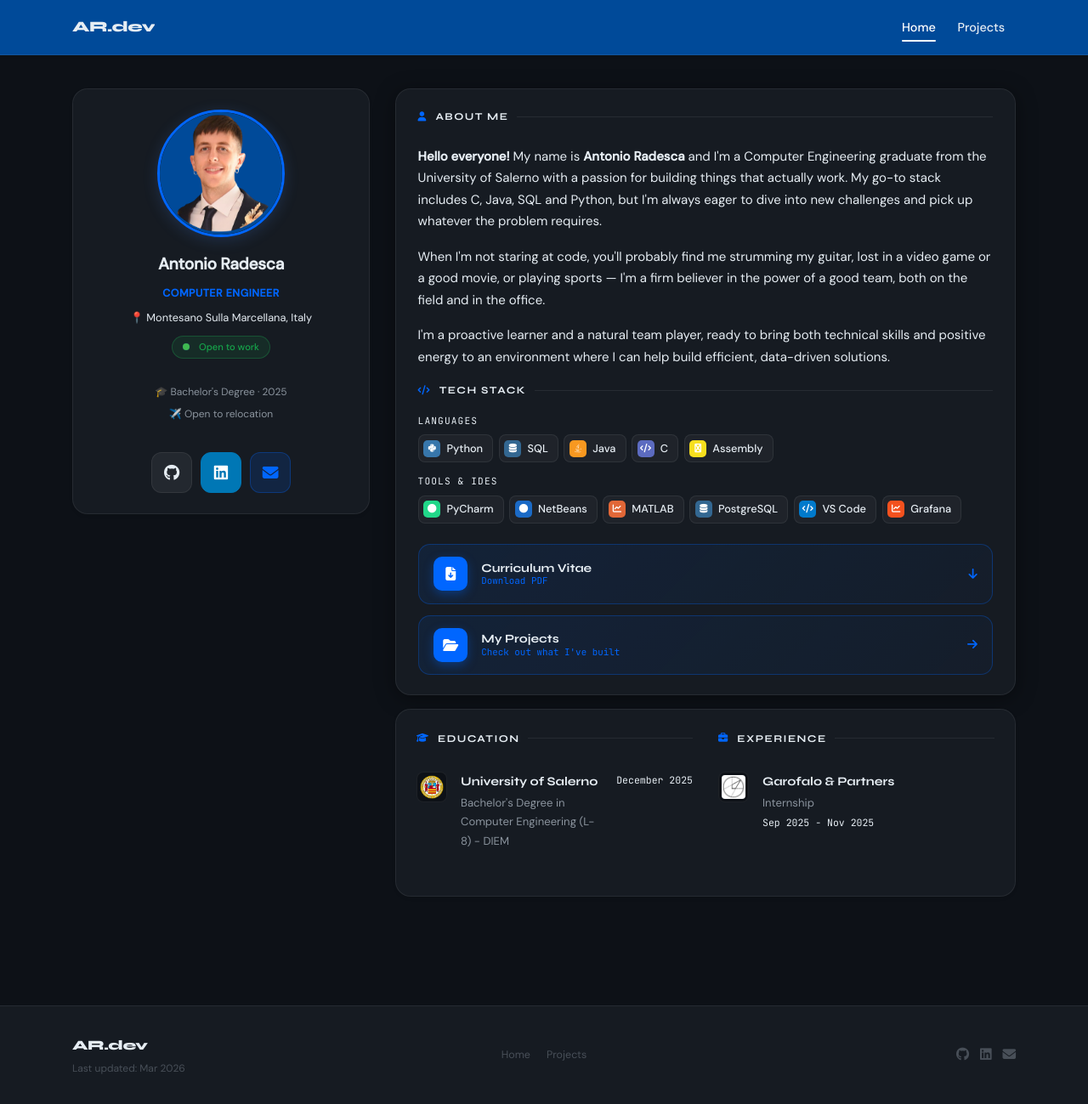
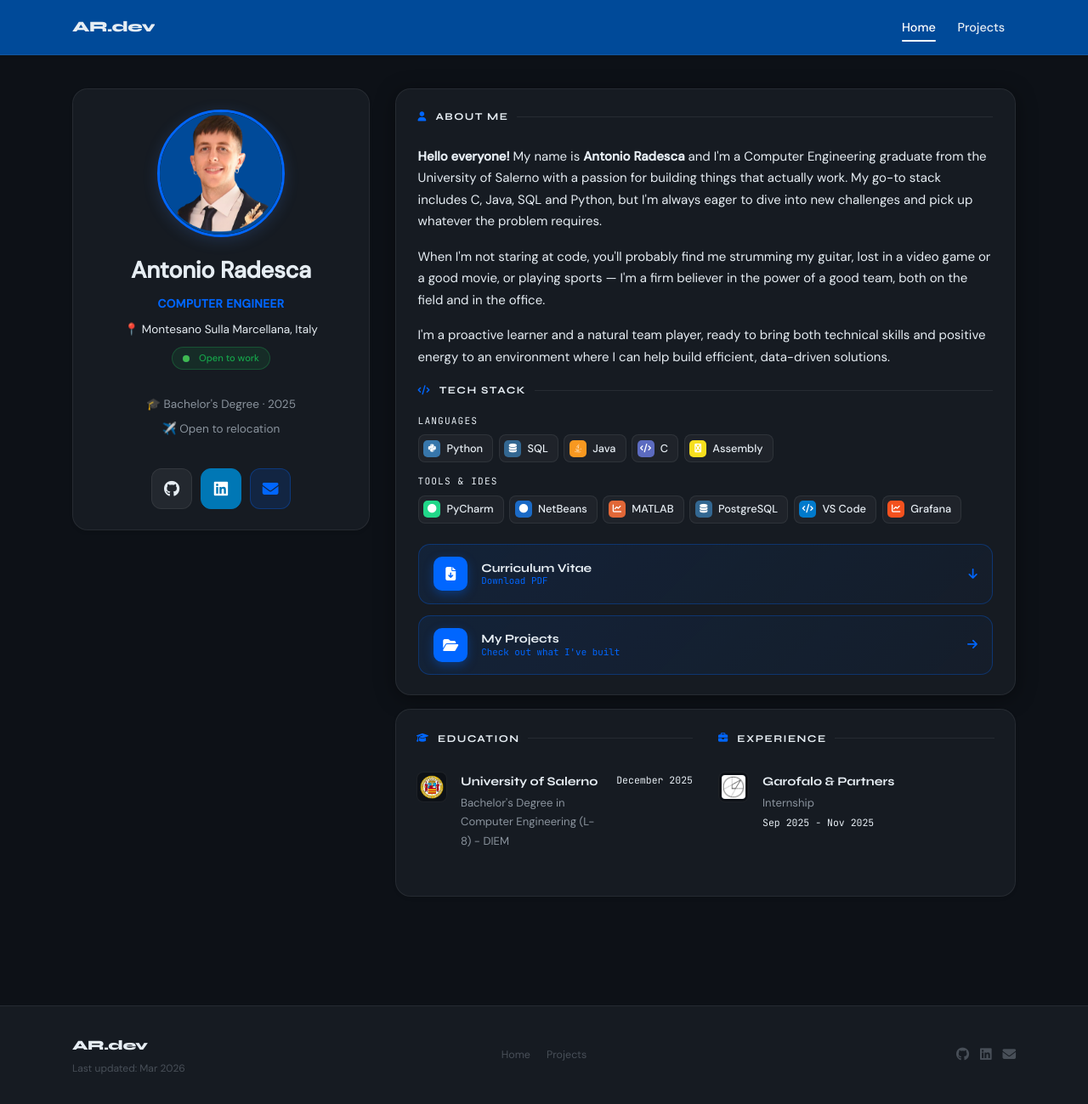
Before and after one commit to antonio-radesca/antonio.radesca-portfolio, a Jekyll site: the page built from index.html, in a window 1280 px wide and 1299 px high. Shown: the whole window at 85% size. Built offline with Jekyll 4.4.1, drawn with Linux system fonts in a browser that asks for light colours; nearby versions of some CDN libraries; a style sheet for code colours, icons or effects is not loaded.

Commit message:
Modifiche grandezza font

```diff
--- a/_includes/widgets/profile_card_mini.html
+++ b/_includes/widgets/profile_card_mini.html
@@ -19,7 +19,7 @@
                 <!-- Name -->
                 <div class="row">
                     <div class="col text-center"
-                        style="font-size: 1.2rem; font-weight: 700; letter-spacing: -0.3px; color: var(--text-primary, #1a1a2e);">
+                        style="font-size: 1.7rem; font-weight: 700; letter-spacing: -0.3px; color: var(--text-primary, #1a1a2e);">
                         {{ site.data.profile.primary_name }}
                     </div>
                 </div>
@@ -28,7 +28,7 @@
                 <div class="row mt-1 mb-1">
                     <div class="col text-center">
                         <span
-                            style="font-size: 0.78rem; font-weight: 600; color: var(--accent, #4f8ef7); letter-spacing: 0.5px; text-transform: uppercase;">
+                            style="font-size: 0.85rem; font-weight: 600; color: var(--accent, #4f8ef7); letter-spacing: 0.5px; text-transform: uppercase;">
                             Computer Engineer
                         </span>
                     </div>
@@ -37,7 +37,7 @@
                 <!-- Location -->
                 <div class="row mb-2">
                     <div class="col text-center">
-                        <span style="font-size: 0.8rem; color: #e6edf3;">
+                        <span style="font-size: 0.85rem; color: #e6edf3;">
                             📍 Montesano Sulla Marcellana, Italy
                         </span>
                     </div>
@@ -61,10 +61,10 @@
                 <div class="row mb-3">
                     <div class="col text-center"
                         style="display: flex; flex-direction: column; gap: 6px; align-items: center;">
-                        <span style="font-size: 0.75rem; color: var(--text-secondary);">
+                        <span style="font-size: 0.85rem; color: var(--text-secondary);">
                             🎓 Bachelor's Degree · 2025
                         </span>
-                        <span style="font-size: 0.75rem; color: var(--text-secondary);">
+                        <span style="font-size: 0.85rem; color: var(--text-secondary);">
                             ✈️ Open to relocation
                         </span>
                     </div>
```
